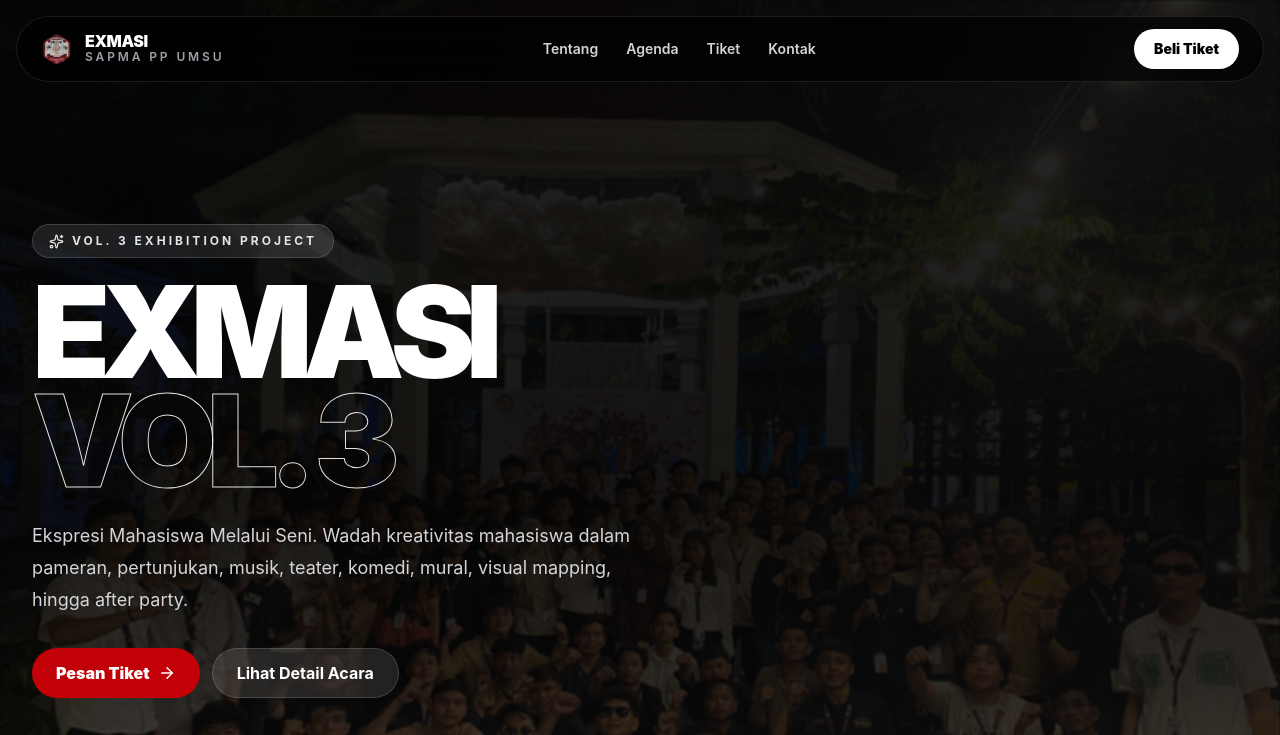
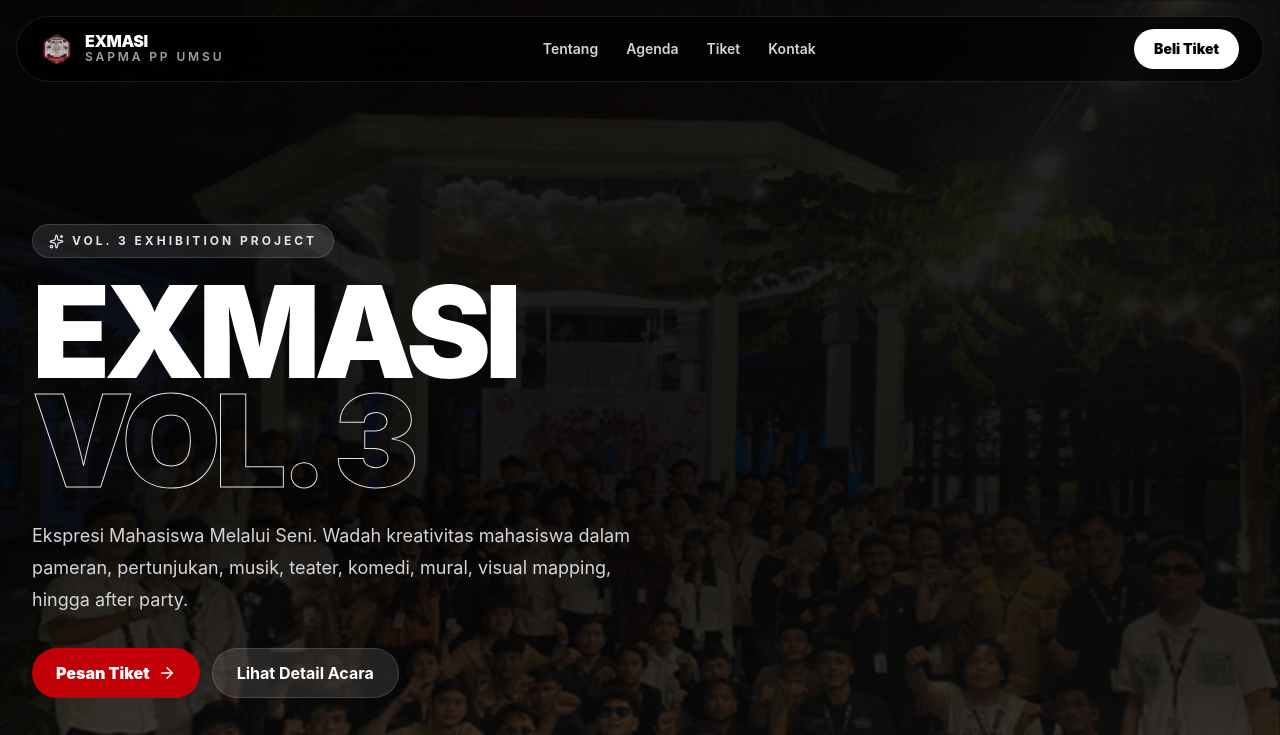
Before and after one commit to Ariefhuda434/exmasi_fe, a React (Vite) app: page / in a window 1280 px wide. Shown: the top 735 px of the page. Built offline with nearby package versions, Linux system fonts and the light colour scheme; no server answers.

Commit message:
last but not least

```diff
--- a/src/components/sections/Gallery.jsx
+++ b/src/components/sections/Gallery.jsx
@@ -1,7 +1,7 @@
 export default function Gallery() {
   const items = [
     { title: 'Art Exhibition Night', img: '/images/Art.jpg' },
-    { title: 'Opening Ceremony', img: '/images/band.jpg' },
+    { title: 'Stand Up Comedy Show', img: '/images/standup.jpg' },
     { title: 'Live Mural Session', img: '/images/live.jpg' },
     { title: 'Vocal Performance', img: '/images/vocal.jpg' },
     { title: 'Stand Up Comedy Show', img: '/images/comedy.jpg' },
--- a/src/components/sections/Hero.jsx
+++ b/src/components/sections/Hero.jsx
@@ -23,7 +23,7 @@
             <div className="mb-5 inline-flex items-center gap-2 rounded-full border border-white/15 bg-white/10 px-4 py-2 text-xs font-bold uppercase tracking-[.25em] text-zinc-200 backdrop-blur-xl">
               <Sparkles size={15} /> Vol. 3 Exhibition Project
             </div>
-            <h1 className="max-w-5xl text-6xl font-black uppercase leading-[.85] tracking-[-.08em] text-white md:text-8xl lg:text-[128px]">
+            <h1 className="max-w-5xl text-6xl font-black uppercase leading-[.85] tracking-[-.05em] text-white md:text-8xl lg:text-[128px]">
               EXMASI <span className="text-stroke block">VOL. 3</span>
             </h1>
             <p className="mt-6 max-w-2xl text-lg leading-8 text-zinc-300">
--- a/src/pages/AdminLogin.jsx
+++ b/src/pages/AdminLogin.jsx
@@ -42,7 +42,7 @@
               value={form.username}
               onChange={e => setForm({ ...form, username: e.target.value })}
               style={{ width: '100%', background: '#111', border: '1px solid #333', borderRadius: 8, padding: '10px 12px', color: '#fff', fontSize: 14, boxSizing: 'border-box' }}
-              placeholder="exmasi_admin"
+              placeholder="username"
             />
           </div>
           <div style={{ marginBottom: 24 }}>
```
Also changed, not shown: public/images/standup.jpg (added).
